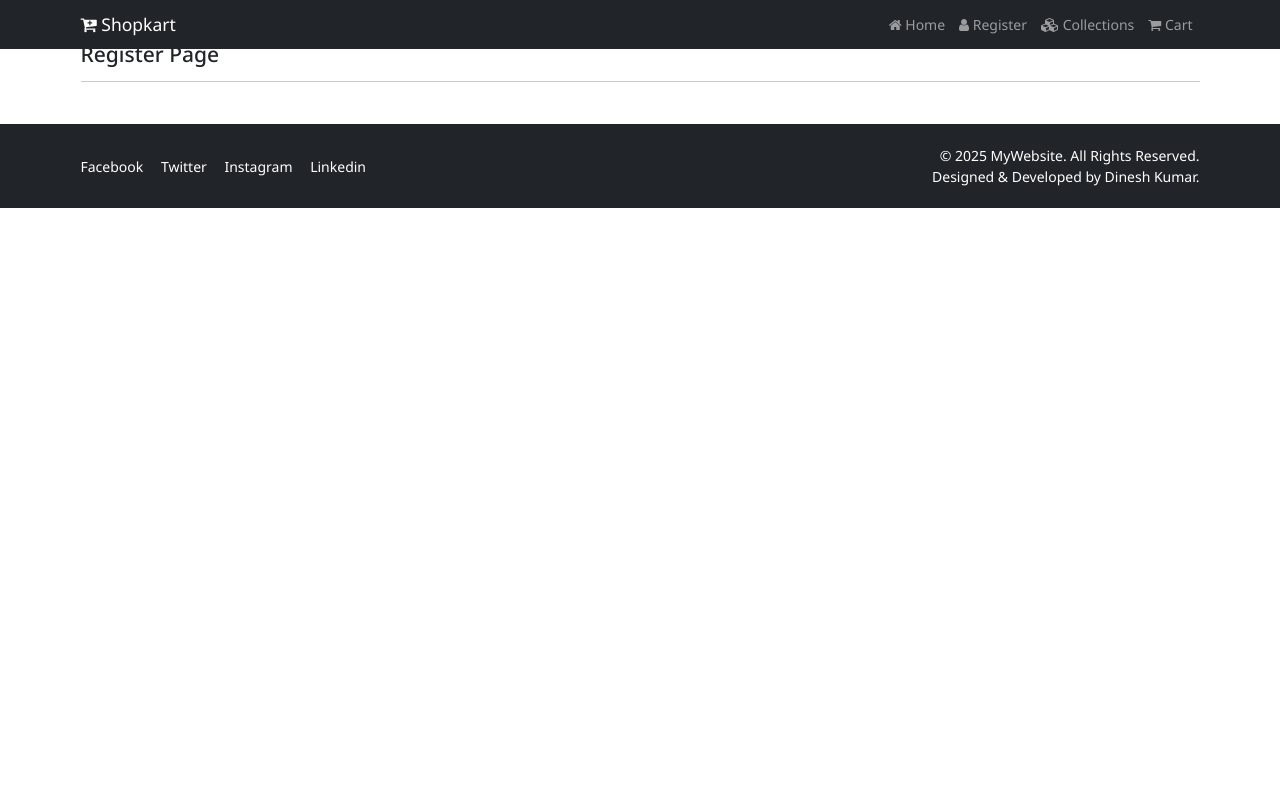
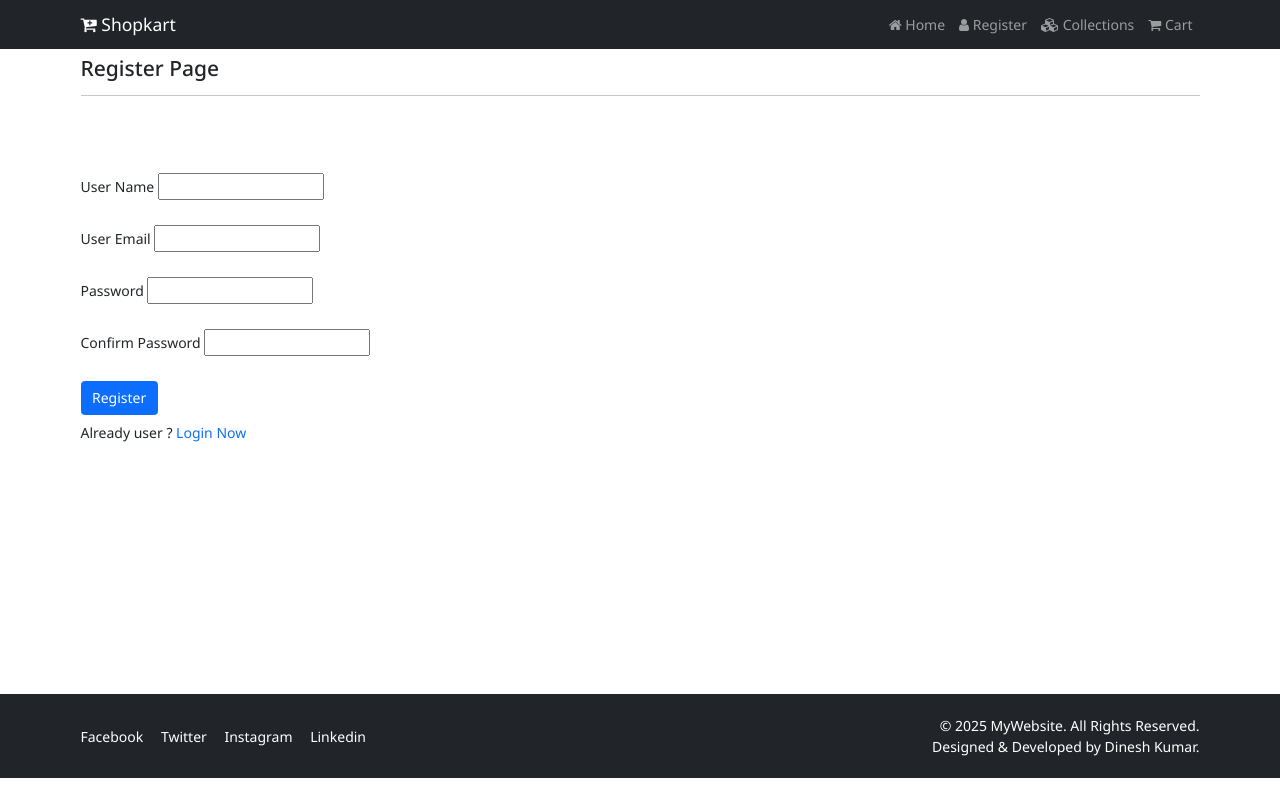
Before and after one commit to Dinesh7023/shopkart, a Django app: template shop/templates/shop/register.html in a window 1280 px wide. Run offline with Django 3.2, Linux system fonts and the light colour scheme; the template is opened without the code that fills it, so the values that code supplies are empty, except form fields; tables that the repository leaves empty hold one stand-in row (values such as "Sample post"); form fields are guessed from the names that the template uses.

Commit message:
modified

```diff
--- a/shop/templates/shop/register.html
+++ b/shop/templates/shop/register.html
@@ -3,7 +3,53 @@
 Registration | Shopkart
 {% endblock title %}
 {% block content %}
-<div class="container my-5">
-    <h4 class="mb-3">Register Page</h4>
-    <hr style="border-color: #b8bfc2">
-</div>{% endblock content %}
+<div class="container my-5" style="margin-top: 70px;">
+    <div class="row">
+        <div class="col-12">
+            <h4 class="mb-3 mt-3">Register Page</h4>
+            <hr style="border-color: #b8bfc2">
+        </div>
+    </div>
+</div>
+<section class="py-4 my-5" style="min-height: 500px;">
+    <div class="container">
+        <div class="row">
+            <div class="col-6">
+                <form method="post" action="">
+                    {% csrf_token %}
+                    <div class="mb-4">
+                        <label for="" class="form-label">User Name</label>
+                        {{form.username}}
+                        {% if form.error.username %}
+                        <label class="text.danger">{{form.errors.username}}</label>
+                        {% endif %}
+                    </div>
+                    <div class="mb-4">
+                        <label for="" class="form-label">User Email</label>
+                        {{form.email}}
+                        {% if form.error.email %}
+                        <label class="text.danger">{{form.errors.email}}</label>
+                        {% endif %}
+                    </div>
+                    <div class="mb-4">
+                        <label for="" class="form-label">Password</label>
+                        {{form.password1}}
+                        {% if form.error.password1 %}
+                        <label class="text.danger">{{form.errors.password1}}</label>
+                        {% endif %}
+                    </div>
+                    <div class="mb-4">
+                        <label for="" class="form-label">Confirm Password</label>
+                        {{form.password2}}
+                        {% if form.error.password2 %}
+                        <label class="text.danger">{{form.errors.password2}}</label>
+                        {% endif %}
+                    </div>
+                    <button type="submit" class="btn btn-primary">Register</button>
+                </form>
+                <p class="my-2">Already user ? <a href="#">Login Now</a></p>
+            </div>
+        </div>
+    </div>
+</section>
+{% endblock content %}
```
Also changed, not shown: shop/form.py (+12 -1 lines), shop/templates/shop/login.html (added, +24 -0 lines), shop/views.py (+17 -1 lines).
